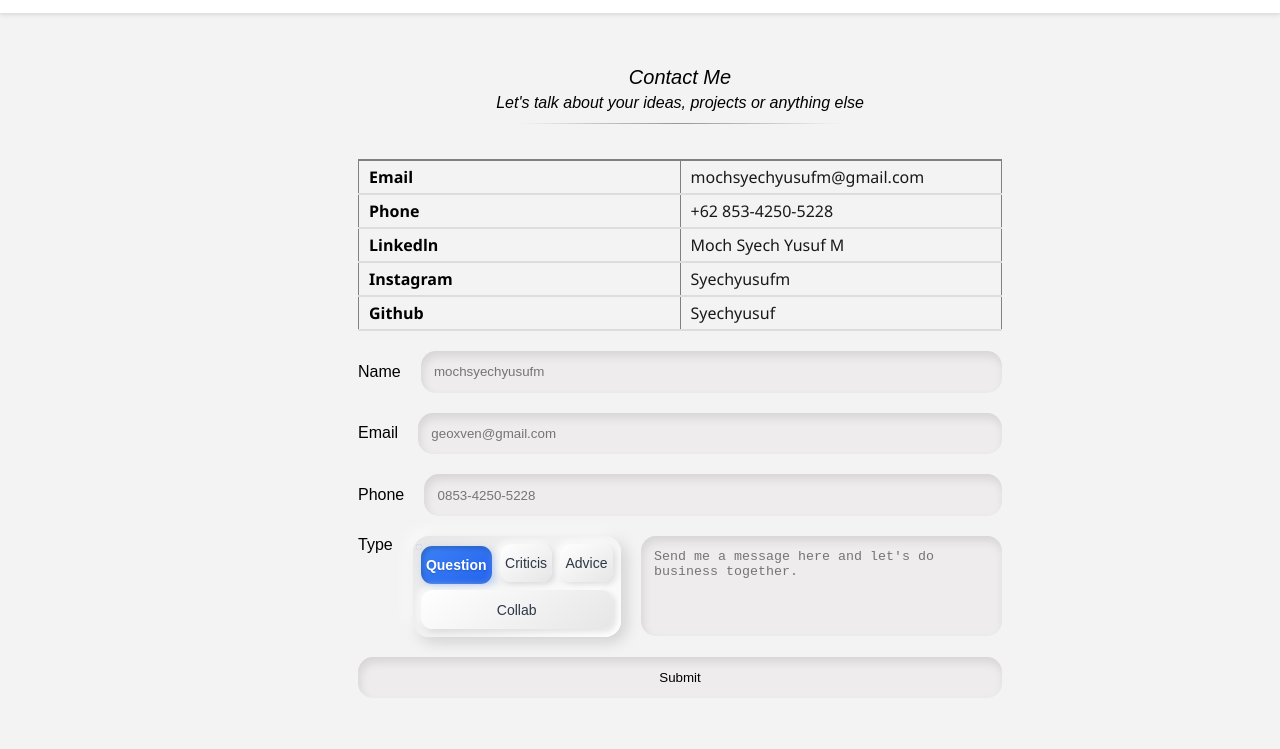
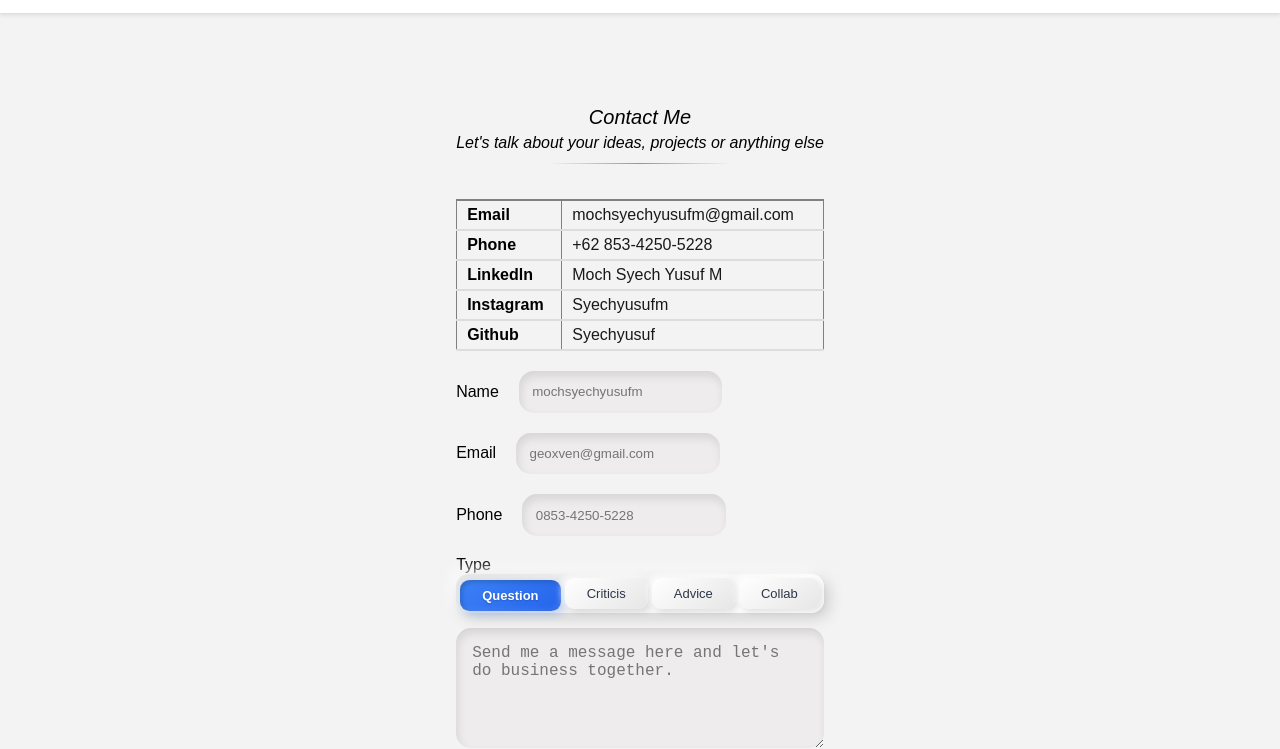
Before and after one commit to SYECHYUSUF/porto, a plain HTML site: page contact.html in a window 1280 px wide. Shown: the part 57-806 px from the top of the page. Drawn offline with Linux system fonts and the light colour scheme.

Commit message:
second commid

```diff
--- a/styles.css
+++ b/styles.css
@@ -1,3 +1,5 @@
+/* styles.css (Final Terakhir) */
+
 *,html{
     margin: 0;
     padding: 0;
@@ -6,6 +8,7 @@
 
 body{
     background-color: rgba(241, 241, 241, 0.856);
+    font-family: "Segoe UI", sans-serif;
 }
 
 header{
@@ -27,7 +30,9 @@
     background-color: rgb(255, 255, 255);
     display: flex;
     justify-content: space-between;
+    align-items: center;
     padding: 1rem 2rem;
+    flex-wrap: wrap;
 }
 
 .navbar-ul{
@@ -35,11 +40,10 @@
     display: flex;
     list-style: none;
     gap: 1.5rem;
-
+    padding: 0;
 }
 
 .navbar-li a{
-        font-family: "Segoe UI",sans-serif;
     text-decoration: none;
     color: #191919;
     font-weight: 600;
@@ -51,30 +55,29 @@
     border-bottom: solid 1px rgb(0, 0, 0);
 }
 
-
 .container{
     max-width: 1000px;
     width: 90%;
-        margin: 70px 150px;
+    margin: 80px auto;
     display: flex;
     gap: 2rem;
+    padding-top: 20px;
 }
 
 .text-container{
     text-align: justify;
-        font-family: "Segoe UI",sans-serif;
     margin-top: 10px;
 }
 
 .text-container h1{
     font-size: 29px;
 }
+
 .foto-container img{
     min-width: 100px;
     width: 250px;
     height: auto;
 }
-
 
 .stats-container{
     display: block;
@@ -86,12 +89,10 @@
     width: fit-content;
 }
 
-
 .stats-table{
     width: 100%;
-        table-layout: fixed;
+    table-layout: auto;
     border-collapse: collapse;
-        font-family: "Segoe UI",sans-serif;
     font-size: 1rem;
 }
     .stats-table td {
@@ -112,6 +113,7 @@
     display: block;
     text-align: center;
     justify-content: center;
+    padding: 20px 0;
 }
 
 .footer p {
@@ -120,53 +122,46 @@
     font-size: 14px;
 }
 
-    .footer img {
+.footer img, .footer svg {
     width: 25px;
     height: auto;
+    margin: 0 5px;
 }
 
 .garis-memudar5 {
     margin: 17px auto;
     height: 1px;
     width: 50%;
-	background: linear-gradient(
-		to right,
-		transparent,
-		#3a3a3a 50%,
-		transparent
-	);
+    background: linear-gradient( to right, transparent, #3a3a3a 50%, transparent );
     opacity: 0.5;
 }
+
 .garis-memudar4 {
     margin: 11px auto;
     margin-bottom: 35px;
     height: 1px;
     width: 50%;
-	background: linear-gradient(
-		to right,
-		transparent,
-		#3a3a3a 50%,
-		transparent
-	);
+    background: linear-gradient( to right, transparent, #3a3a3a 50%, transparent );
     opacity: 0.5;
 }
+
 .containers{
     max-width: 56rem;
-        width: 700px;
-        margin: 80px 330px;
-        padding: 28px 28px;
+    width: 90%;
+    margin: 120px auto;
+    padding: 28px;
     display: flex;
+    flex-direction: column;
     gap: 2rem;
     font-family: "poppins",sans-serif;
-        justify-content: center;
     align-items: center;
-
 }
 
 .text-personal{
     margin-top: 30px;
     margin-bottom: 5px;
 }
+
 .text-containers{
     display: flex;
     align-items: center;
@@ -176,11 +171,13 @@
     font-style: italic;
     color: #333333;
 }
+
 .text-containers p {
     font-size: 18px;
     font-weight: 300;
     color: #232933;
 }
+
 .text-containers h1 {
     font-size: 28px;
     font-weight: 500;
@@ -192,6 +189,7 @@
     height: auto;
     filter: grayscale(70%);
 }
+
 .text-containers img :hover{
     filter: grayscale(0%);
     transition: transform 0.3s ease, filter 0.3s ease;
@@ -204,389 +202,20 @@
     line-height: 1.7;
     color: #333333;
     margin-top: 10px;
-
 }
 
 .title-container {
     display: flex;
     align-items: center;
-    gap: 40px;
+    gap: 20px;
 }
 
-    .Education{
-        text-align: justify;
-        font-family: "poppins",sans-serif;
-        margin-bottom: 5px;
-    }
-
-    .edu h2{
-        margin:10px 0;
-    }
-
-    .edu li{
-        margin-bottom:12px;
-    }
-
-
-    .text-containerss h4 {
-        display: flex;
-        justify-content: center;
-        margin-top: 15px;
-        margin-bottom:5px;
-        font-size: 20px;
-        font-weight: 500;
-        font-style: italic;
-    }
-
-    .text-containerss p{
-        display: flex;
-        justify-content: center;
-        font-style: italic;
-    }
-
-    .form-container{
-        display: flex;
-        justify-content: start;
-        align-items: center;
-        gap: 20px;
-        margin: 20px 0;
-    }
-
-    .form-container input {
-    border: none;
-    outline: none;
-    border-radius: 15px;
-    padding: 1em;
-    background-color: #eeecec;
-    box-shadow: inset 2px 5px
-    10px rgba(0,0,0,0.1);
-    transition: 300ms
-    ease-in-out;
-    width: 100%;
-    }
-
-    input:focus {
-    background-color: white;
-    transform: scale(1.05);
-    box-shadow: 13px 13px
-    100px #c9c9c9,
-    -13px 13px
-    100px #ffffff;
-    }
-
-    .pesan{
-        display: flex;
-
-    }
-
-    .radio-inputs {
-    position: relative;
-    display: flex;
-    flex-wrap: wrap;
-    border-radius: 1rem;
-    background: linear-gradient(145deg, #e6e6e6, #ffffff);
-    box-sizing: border-box;
-    box-shadow:
-        5px 5px 15px rgba(0, 0, 0, 0.15),
-        -5px -5px 15px rgba(255, 255, 255, 0.8);
-    padding: 0.5rem;
-    width: 300px;
-    font-size: 14px;
-    gap: 0.5rem;
-    margin-bottom: 20px;
-    }
-
-    .radio-inputs .radio {
-    flex: 1 1 auto;
-    text-align: center;
-    position: relative;
-    }
-
-    .radio-inputs .radio input {
-    display: none;
-    }
-
-    .radio-inputs .radio .name {
-    display: flex;
-    cursor: pointer;
-    align-items: center;
-    justify-content: center;
-    border-radius: 0.7rem;
-    border: none;
-    padding: 0.7rem 0;
-    color: #2d3748;
-    font-weight: 500;
-    font-family: inherit;
-    background: linear-gradient(145deg, #ffffff, #e6e6e6);
-    box-shadow:
-        3px 3px 6px rgba(0, 0, 0, 0.1),
-        -3px -3px 6px rgba(255, 255, 255, 0.7);
-    transition: all 0.2s ease;
-    overflow: hidden;
-    }
-
-    .radio-inputs .radio input:checked + .name {
-    background: linear-gradient(145deg, #3b82f6, #2563eb);
-    color: white;
-    font-weight: 600;
-    text-shadow: 0 1px 2px rgba(0, 0, 0, 0.2);
-    box-shadow:
-        inset 2px 2px 5px rgba(0, 0, 0, 0.2),
-        inset -2px -2px 5px rgba(255, 255, 255, 0.1),
-        3px 3px 8px rgba(59, 130, 246, 0.3);
-    transform: translateY(2px);
-    }
-
-    .radio-inputs .radio:hover .name {
-    background: linear-gradient(145deg, #f0f0f0, #ffffff);
-    transform: translateY(-1px);
-    box-shadow:
-        4px 4px 8px rgba(0, 0, 0, 0.1),
-        -4px -4px 8px rgba(255, 255, 255, 0.8);
-    }
-
-    .radio-inputs .radio:hover input:checked + .name {
-    transform: translateY(1px);
-    }
-
-    .radio-inputs .radio input:checked + .name {
-    animation: select 0.3s cubic-bezier(0.4, 0, 0.2, 1);
-    }
-
-    .radio-inputs .radio .name::before,
-    .radio-inputs .radio .name::after {
-    content: "";
-    position: absolute;
-    width: 6px;
-    height: 6px;
-    border-radius: 50%;
-    opacity: 0;
-    pointer-events: none;
-    }
-
-    .radio-inputs .radio input:checked + .name::before,
-    .radio-inputs .radio input:checked + .name::after {
-    animation: particles 0.8s ease-out forwards;
-    }
-
-    .radio-inputs .radio .name::before {
-    background: #60a5fa;
-    box-shadow: 0 0 6px #60a5fa;
-    top: -10px;
-    left: 50%;
-    transform: translateX(-50%);
-    }
-
-    .radio-inputs .radio .name::after {
-    background: #93c5fd;
-    box-shadow: 0 0 8px #93c5fd;
-    bottom: -10px;
-    left: 50%;
-    transform: translateX(-50%);
-    }
-
-    .radio-inputs .radio .name::after {
-    content: "";
-    position: absolute;
-    inset: 0;
-    z-index: -1;
-    background: radial-gradient(
-        circle at var(--x, 50%) var(--y, 50%),
-        rgba(59, 130, 246, 0.3) 0%,
-        transparent 50%
-    );
-    opacity: 0;
-    transition: opacity 0.3s;
-    }
-
-    .radio-inputs .radio input:checked + .name::after {
-    opacity: 1;
-    animation: sparkle-bg 1s ease-out forwards;
-    }
-
-    .radio-inputs .radio input:checked + .name {
-    overflow: visible;
-    }
-
-    .radio-inputs .radio input:checked + .name::before {
-    box-shadow:
-        0 0 6px #60a5fa,
-        10px -10px 0 #60a5fa,
-        -10px -10px 0 #60a5fa;
-    animation: multi-particles-top 0.8s ease-out forwards;
-    }
-
-    .radio-inputs .radio input:checked + .name::after {
-    box-shadow:
-        0 0 8px #93c5fd,
-        10px 10px 0 #93c5fd,
-        -10px 10px 0 #93c5fd;
-    animation: multi-particles-bottom 0.8s ease-out forwards;
-    }
-
-    @keyframes select {
-    0% {
-        transform: scale(0.95) translateY(2px);
-    }
-    50% {
-        transform: scale(1.05) translateY(-1px);
-    }
-    100% {
-        transform: scale(1) translateY(2px);
-    }
-    }
-
-    @keyframes multi-particles-top {
-    0% {
-        opacity: 1;
-        transform: translateX(-50%) translateY(0) scale(1);
-    }
-    40% {
-        opacity: 0.8;
-    }
-    100% {
-        opacity: 0;
-        transform: translateX(-50%) translateY(-20px) scale(0);
-        box-shadow:
-        0 0 6px transparent,
-        20px -20px 0 transparent,
-        -20px -20px 0 transparent;
-    }
-    }
-
-    @keyframes multi-particles-bottom {
-    0% {
-        opacity: 1;
-        transform: translateX(-50%) translateY(0) scale(1);
-    }
-    40% {
-        opacity: 0.8;
-    }
-    100% {
-        opacity: 0;
-        transform: translateX(-50%) translateY(20px) scale(0);
-        box-shadow:
-        0 0 8px transparent,
-        20px 20px 0 transparent,
-        -20px 20px 0 transparent;
-    }
-    }
-
-    @keyframes sparkle-bg {
-    0% {
-        opacity: 0;
-        transform: scale(0.2);
-    }
-    50% {
-        opacity: 1;
-    }
-    100% {
-        opacity: 0;
-        transform: scale(2);
-    }
-    }
-
-    .radio-inputs .radio .name::before {
-    content: "";
-    position: absolute;
-    inset: 0;
-    border-radius: inherit;
-    background: radial-gradient(
-        circle at var(--x, 50%) var(--y, 50%),
-        rgba(255, 255, 255, 0.5) 0%,
-        transparent 50%
-    );
-    opacity: 0;
-    transition: opacity 0.3s;
-    }
-
-    .radio-inputs .radio input:checked + .name::before {
-    animation: ripple 0.8s ease-out;
-    }
-
-    @keyframes ripple {
-    0% {
-        opacity: 1;
-        transform: scale(0.2);
-    }
-    50% {
-        opacity: 0.5;
-    }
-    100% {
-        opacity: 0;
-        transform: scale(2.5);
-    }
-    }
-
-    .radio-inputs .radio input:checked + .name {
-    position: relative;
-    }
-
-    .radio-inputs .radio input:checked + .name::after {
-    content: "";
-    position: absolute;
-    inset: -2px;
-    border-radius: inherit;
-    background: linear-gradient(
-        45deg,
-        rgba(59, 130, 246, 0.5),
-        rgba(37, 99, 235, 0.5)
-    );
-    -webkit-mask:
-        linear-gradient(#fff 0 0) content-box,
-        linear-gradient(#fff 0 0);
-    -webkit-mask-composite: xor;
-    mask-composite: exclude;
-    animation: border-glow 1.5s ease-in-out infinite alternate;
-    }
-
-    @keyframes border-glow {
-    0% {
-        opacity: 0.5;
-    }
-    100% {
-        opacity: 1;
-    }
-    }
-
-    #pesan{
-    border: none;
-    outline: none;
-    border-radius: 15px;
-    padding: 1em;
-    background-color: #eeecec;
-    box-shadow: inset 2px 5px
-    10px rgba(0,0,0,0.1);
-    transition: 300ms
-    ease-in-out;
-    resize: none;
-    width: 81%;
-    height: 100px;
-    }
-
-    .pesan{
-        gap:20px;
-        }
-
-    button{
-    border: none;
-    outline: none;
-    border-radius: 15px;
-    padding: 1em;
-    background-color: #eeecec;
-    box-shadow: inset 2px 5px
-    10px rgba(0,0,0,0.1);
-    transition: 300ms
-    ease-in-out;
-    width: 100%;
-
-    }
-
-
+/* == Animasi Piramida Keren (Versi Baru) == */
 .pyramid-loader {
   position: relative;
-    width: 1px;
-    height: auto;
+  width: 40px; /* Disesuaikan agar pas */
+  height: 40px; /* Disesuaikan agar pas */
+  display: block;
   transform-style: preserve-3d;
   transform: rotateX(-20deg);
 }
@@ -606,8 +235,8 @@
 }
 
 .pyramid-loader .wrapper .side {
-    width: 26px;
-    height: 26px;
+  width: 36px;
+  height: 36px;
   position: absolute;
   top: 0;
   left: 0;
@@ -620,27 +249,27 @@
 
 .pyramid-loader .wrapper .side1 {
   transform: rotateZ(-30deg) rotateY(90deg);
-    background: conic-gradient( #2BDEAC, #F028FD, #D8CCE6, #2F2585);
+  background: conic-gradient(#2BDEAC, #F028FD, #D8CCE6, #2F2585);
 }
 
 .pyramid-loader .wrapper .side2 {
   transform: rotateZ(30deg) rotateY(90deg);
-    background: conic-gradient( #2F2585, #D8CCE6, #F028FD, #2BDEAC);
+  background: conic-gradient(#2F2585, #D8CCE6, #F028FD, #2BDEAC);
 }
 
 .pyramid-loader .wrapper .side3 {
   transform: rotateX(30deg);
-    background: conic-gradient( #2F2585, #D8CCE6, #F028FD, #2BDEAC);
+  background: conic-gradient(#2F2585, #D8CCE6, #F028FD, #2BDEAC);
 }
 
 .pyramid-loader .wrapper .side4 {
   transform: rotateX(-30deg);
-    background: conic-gradient( #2BDEAC, #F028FD, #D8CCE6, #2F2585);
+  background: conic-gradient(#2BDEAC, #F028FD, #D8CCE6, #2F2585);
 }
 
 .pyramid-loader .wrapper .shadow {
-    width: 25px;
-    height: 25px;
+  width: 30px;
+  height: 30px;
   background: #8B5AD5;
   position: absolute;
   top: 0;
@@ -648,45 +277,83 @@
   right: 0;
   bottom: 0;
   margin: auto;
-    transform: rotateX(90deg) translateZ(-20px);
-    filter: blur(8px);
-    }
-@media screen and (max-width: 768px) {
-
-    .main-navbar{
-        flex-direction: column;
-        align-items: center;
-        padding: 1rem;
-        gap: 1rem;
-
+  transform: rotateX(90deg) translateZ(-40px);
+  filter: blur(12px);
 }
 
-    .container{
-        flex-direction: column;
-        margin: 100px 20px;
+.Education{ text-align: justify; font-family: "poppins",sans-serif; margin-bottom: 5px; }
+.edu h2{ margin:10px 0; }
+.edu li{ margin-bottom:12px; }
+.text-containerss h4 { display: flex; justify-content: center; margin-top: 15px; margin-bottom:5px; font-size: 20px; font-weight: 500; font-style: italic; }
+.text-containerss p{ display: flex; justify-content: center; font-style: italic; }
+
+.form-container{
+    display: flex;
+    justify-content: start;
+    align-items: center;
+    gap: 20px;
+    margin: 20px 0;
+    width: 100%;
+}
+.form-container input {
+    border: none;
+    outline: none;
+    border-radius: 15px;
+    padding: 1em;
+    background-color: #eeecec;
+    box-shadow: inset 2px 5px 10px rgba(0,0,0,0.1);
+    transition: 300ms ease-in-out;
 }
 
-    .foto-container img{
+textarea {
     width: 100%;
-        height: auto;
+    min-height: 120px;
+    padding: 1em;
+    border-radius: 15px;
+    border: none;
+    outline: none;
+    background-color: #eeecec;
+    box-shadow: inset 2px 5px 10px rgba(0,0,0,0.1);
+    font-size: 1rem;
+    margin-top: 15px;
+    resize: vertical;
 }
 
-    .text-containers img{
-        width: 50px;
-        height: auto;
+/* Style untuk Radio Button Keren (Versi Diperkecil) */
+.radio-inputs {
+  position: relative; display: flex; flex-wrap: wrap; border-radius: 0.8rem; background: linear-gradient(145deg, #e6e6e6, #ffffff); box-sizing: border-box; box-shadow: 5px 5px 15px rgba(0, 0, 0, 0.15), -5px -5px 15px rgba(255, 255, 255, 0.8); padding: 0.25rem; width: 100%; font-size: 13px; gap: 0.25rem;
 }
+.radio-inputs .radio { flex: 1 1 auto; text-align: center; position: relative; }
+.radio-inputs .radio input { display: none; }
+.radio-inputs .radio .name { display: flex; cursor: pointer; align-items: center; justify-content: center; border-radius: 0.6rem; border: none; padding: 0.5rem 0; color: #2d3748; font-weight: 500; background: linear-gradient(145deg, #ffffff, #e6e6e6); box-shadow: 3px 3px 6px rgba(0, 0, 0, 0.1), -3px -3px 6px rgba(255, 255, 255, 0.7); transition: all 0.2s ease; overflow: hidden; }
+.radio-inputs .radio input:checked + .name { background: linear-gradient(145deg, #3b82f6, #2563eb); color: white; font-weight: 600; text-shadow: 0 1px 2px rgba(0, 0, 0, 0.2); box-shadow: inset 2px 2px 5px rgba(0, 0, 0, 0.2), inset -2px -2px 5px rgba(255, 255, 255, 0.1), 3px 3px 8px rgba(59, 130, 246, 0.3); transform: translateY(2px); animation: select 0.3s cubic-bezier(0.4, 0, 0.2, 1); }
+.radio-inputs .radio:hover .name { background: linear-gradient(145deg, #f0f0f0, #ffffff); transform: translateY(-1px); box-shadow: 4px 4px 8px rgba(0, 0, 0, 0.1), -4px -4px 8px rgba(255, 255, 255, 0.8); }
+.radio-inputs .radio:hover input:checked + .name { transform: translateY(1px); }
+.radio-inputs .radio .name::before, .radio-inputs .radio .name::after { content: ""; position: absolute; width: 6px; height: 6px; border-radius: 50%; opacity: 0; pointer-events: none; }
+.radio-inputs .radio input:checked + .name::before, .radio-inputs .radio input:checked + .name::after { animation: particles 0.8s ease-out forwards; }
+.radio-inputs .radio .name::before { background: #60a5fa; box-shadow: 0 0 6px #60a5fa; top: -10px; left: 50%; transform: translateX(-50%); }
+.radio-inputs .radio .name::after { background: #93c5fd; box-shadow: 0 0 8px #93c5fd; bottom: -10px; left: 50%; transform: translateX(-50%); }
+.radio-inputs .radio input:checked + .name { overflow: visible; }
+@keyframes select { 0% { transform: scale(0.95) translateY(2px); } 50% { transform: scale(1.05) translateY(-1px); } 100% { transform: scale(1) translateY(2px); } }
+@keyframes particles { 0% { opacity: 1; transform: translateX(-50%) translateY(0) scale(1); } 100% { opacity: 0; transform: translateX(-50%) translateY(-20px) scale(0); } }
 
-    .containers{
-        flex-direction: column;
-        margin: 90px 20px;
+button {
+    display: block; width: 100%; padding: 1em; margin-top: 20px; border: none; border-radius: 15px; background-color: #191919; color: white; font-size: 1.1rem; font-weight: 600; cursor: pointer; transition: background-color 0.3s ease;
 }
-    .containerss{
-        flex-direction: column;
-        margin: 100px 20px;
+button:hover { background-color: #4a4a4a; }
+
+/* Tampilan Responsif HP */
+@media (max-width: 768px) {
+    .main-navbar { flex-direction: column; gap: 1rem; padding: 1rem; }
+    .navbar-ul { gap: 1rem; justify-content: center; width: 100%; }
+    .navbar-li a { font-size: 1rem; }
+    .container { flex-direction: column; align-items: center; width: 95%; margin-top: 91px; text-align: center; }
+    .text-container { text-align: center; }
+    .title-container { justify-content: center; flex-wrap: wrap; }
+    .foto-container img { width: 200px; }
+    .containers { width: 95%; margin-top: 180px; padding: 15px; }
+    .text-containers h1 { font-size: 24px; }
+    .form-container { flex-direction: column; align-items: flex-start; gap: 5px; }
+    .form-container input { width: 100%; }
+    .table-container, .stats-container, .stats-table { width: 100% !important; max-width: 100%; }
 }
-
-    header{
-        position: fixed;
-    }
-
-}
```
Also changed, not shown: about.html (+1 -1 lines), contact.html (+1 -1 lines), index.html (+1 -2 lines). Lines whose indentation alone changed are shown as unchanged.
